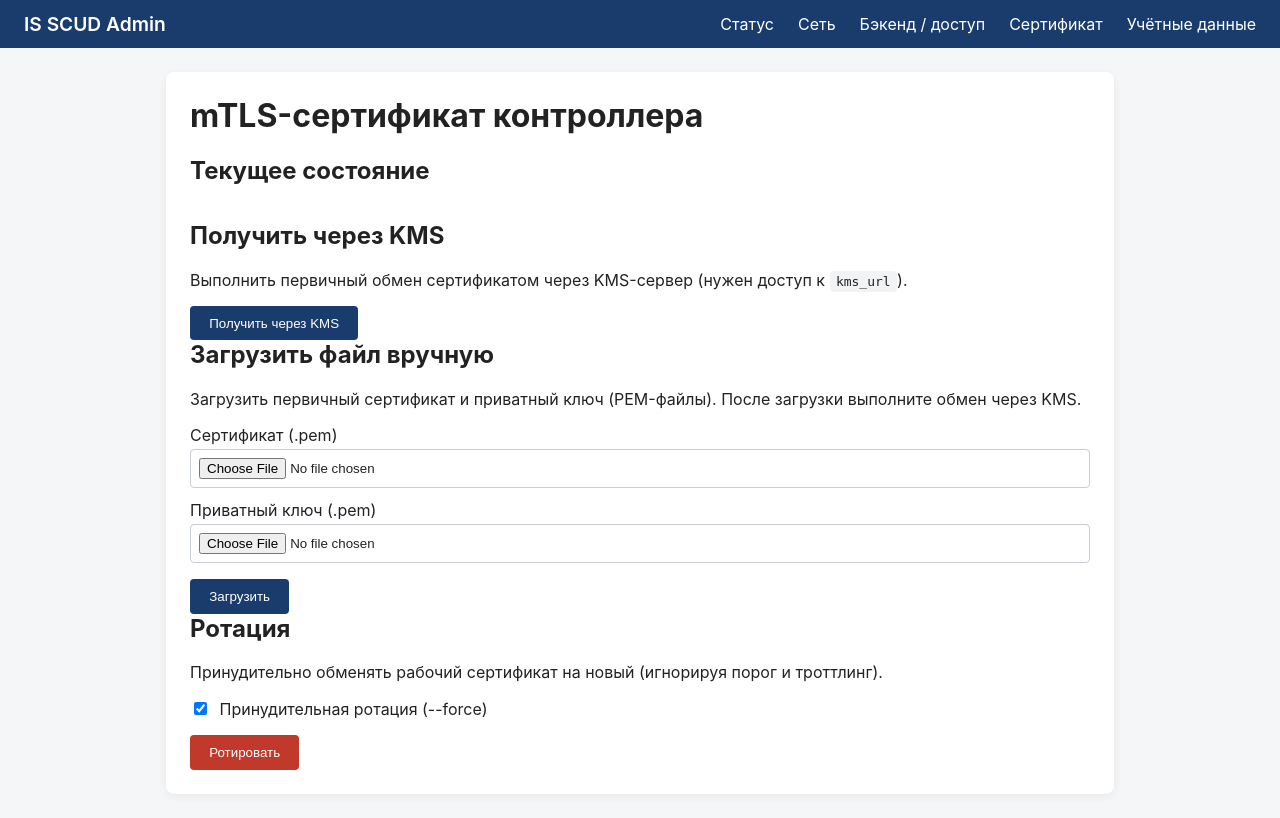
After one commit to Peim0n/scud_lgtu, a Flask app: template app/interfaces/web/templates/cert.html in a window 1280 px wide. The commit adds this page. Run offline with Flask 3, Linux system fonts and the light colour scheme; the template is opened without the code that fills it, so the values that code supplies are empty; some libraries are stand-ins or nearby versions.

Commit message:
Add certificate management page to web admin
- New /cert page with three actions:
  1. Get certificate via KMS (bootstrap)
  2. Upload cert/key PEM files manually (import-initial)
  3. Force rotation of working certificate
- Reuses cmd_cert_* functions from CLI (lazy import to avoid circular dep)
- Add cert.html template and nav link
- Add tests for cert page, bootstrap, rotate, and import dispatch

```diff
--- a/app/interfaces/web/server.py
+++ b/app/interfaces/web/server.py
@@ -98,6 +98,10 @@ def _register_routes(app: Flask) -> None:
     app.route("/backend/save", methods=["POST"])(require_auth(backend_save))
     app.route("/auth")(require_auth(auth_page))
     app.route("/auth/save", methods=["POST"])(require_auth(auth_save))
+    app.route("/cert")(require_auth(cert_page))
+    app.route("/cert/bootstrap", methods=["POST"])(require_auth(cert_bootstrap))
+    app.route("/cert/import", methods=["POST"])(require_auth(cert_import))
+    app.route("/cert/rotate", methods=["POST"])(require_auth(cert_rotate))
 
 
 def index() -> str:
@@ -187,6 +191,82 @@ def backend_save() -> Any:
     obj_cfg.save(override, cfg_path)
     flash("Объектный конфиг сохранён.", "success")
     return redirect(url_for("backend_page"))
+
+
+# ---------------------------------------------------------------------------
+# Cert: управление mTLS-сертификатом (KMS или загрузка файла)
+# ---------------------------------------------------------------------------
+
+
+def cert_page() -> str:
+    """Страница управления сертификатом."""
+    from app.interfaces.cli import cmd_cert_status
+    cfg_path = _config_path(current_app)
+    status = cmd_cert_status(cfg_path)
+    return render_template("cert.html", status=status)
+
+
+def cert_bootstrap() -> Any:
+    """Выполнить первичный обмен через KMS."""
+    from app.interfaces.cli import cmd_cert_bootstrap as do_bootstrap
+    cfg_path = _config_path(current_app)
+    result = do_bootstrap(cfg_path)
+    if "error" in result:
+        flash(f"Ошибка: {result['error']}", "error")
+    else:
+        flash("Первичный обмен выполнен через KMS.", "success")
+    return redirect(url_for("cert_page"))
+
+
+def cert_import() -> Any:
+    """Импортировать первичный сертификат/ключ из загруженных файлов."""
+    from app.interfaces.cli import cmd_cert_import_initial
+    cfg_path = _config_path(current_app)
+
+    cert_file = request.files.get("cert_file")
+    key_file = request.files.get("key_file")
+    if not cert_file or not key_file:
+        flash("Нужно выбрать оба файла: сертификат и ключ.", "error")
+        return redirect(url_for("cert_page"))
+
+    try:
+        cert_pem = cert_file.read().decode("utf-8")
+        key_pem = key_file.read().decode("utf-8")
+    except UnicodeDecodeError:
+        flash("Файлы должны быть в текстовом формате PEM.", "error")
+        return redirect(url_for("cert_page"))
+
+    # Сохраняем во временные файлы и переиспользуем cmd_cert_import_initial
+    import tempfile
+    with tempfile.TemporaryDirectory() as tmpdir:
+        cert_path = os.path.join(tmpdir, "cert.pem")
+        key_path = os.path.join(tmpdir, "key.pem")
+        with open(cert_path, "w", encoding="utf-8") as f:
+            f.write(cert_pem)
+        with open(key_path, "w", encoding="utf-8") as f:
+            f.write(key_pem)
+        result = cmd_cert_import_initial(cfg_path, cert_path, key_path)
+
+    if "error" in result:
+        flash(f"Ошибка: {result['error']}", "error")
+    else:
+        flash("Первичный сертификат импортирован. Теперь выполните обмен через KMS.", "success")
+    return redirect(url_for("cert_page"))
+
+
+def cert_rotate() -> Any:
+    """Принудительная ротация рабочего сертификата."""
+    from app.interfaces.cli import cmd_cert_rotate as do_rotate
+    cfg_path = _config_path(current_app)
+    force = request.form.get("force") == "on"
+    result = do_rotate(cfg_path, force)
+    if "error" in result:
+        flash(f"Ошибка: {result['error']}", "error")
+    elif result.get("rotated"):
+        flash("Сертификат ротирован.", "success")
+    else:
+        flash("Ротация не требуется (порог не достигнут).", "info")
+    return redirect(url_for("cert_page"))
 
 
 # ---------------------------------------------------------------------------
--- a/app/interfaces/web/templates/base.html
+++ b/app/interfaces/web/templates/base.html
@@ -13,6 +13,7 @@
             <li><a href="{{ url_for('index') }}">Статус</a></li>
             <li><a href="{{ url_for('network_page') }}">Сеть</a></li>
             <li><a href="{{ url_for('backend_page') }}">Бэкенд / доступ</a></li>
+            <li><a href="{{ url_for('cert_page') }}">Сертификат</a></li>
             <li><a href="{{ url_for('auth_page') }}">Учётные данные</a></li>
         </ul>
     </nav>
--- /dev/null
+++ b/app/interfaces/web/templates/cert.html
@@ -0,0 +1,51 @@
+{% extends "base.html" %}
+{% block title %}Сертификат — IS SCUD Admin{% endblock %}
+{% block content %}
+<h1>mTLS-сертификат контроллера</h1>
+
+{% if status.error %}
+    <div class="flash flash-error">{{ status.error }}</div>
+{% else %}
+    <section>
+        <h2>Текущее состояние</h2>
+        <table>
+            {% for key, value in status.items() %}
+            <tr><th>{{ key }}</th><td>{{ value }}</td></tr>
+            {% endfor %}
+        </table>
+    </section>
+{% endif %}
+
+<section>
+    <h2>Получить через KMS</h2>
+    <p>Выполнить первичный обмен сертификатом через KMS-сервер (нужен доступ к <code>kms_url</code>).</p>
+    <form method="post" action="{{ url_for('cert_bootstrap') }}">
+        <button type="submit">Получить через KMS</button>
+    </form>
+</section>
+
+<section>
+    <h2>Загрузить файл вручную</h2>
+    <p>Загрузить первичный сертификат и приватный ключ (PEM-файлы). После загрузки выполните обмен через KMS.</p>
+    <form method="post" action="{{ url_for('cert_import') }}" enctype="multipart/form-data">
+        <label>Сертификат (.pem) <input type="file" name="cert_file" accept=".pem,.crt,.txt"></label>
+        <label>Приватный ключ (.pem) <input type="file" name="key_file" accept=".pem,.key,.txt"></label>
+        <div class="actions">
+            <button type="submit">Загрузить</button>
+        </div>
+    </form>
+</section>
+
+<section>
+    <h2>Ротация</h2>
+    <p>Принудительно обменять рабочий сертификат на новый (игнорируя порог и троттлинг).</p>
+    <form method="post" action="{{ url_for('cert_rotate') }}">
+        <label class="checkbox">
+            <input type="checkbox" name="force" checked> Принудительная ротация (--force)
+        </label>
+        <div class="actions">
+            <button type="submit" class="danger">Ротировать</button>
+        </div>
+    </form>
+</section>
+{% endblock %}
```
Also changed, not shown: app/tests/test_web_interface.py (+34 -0 lines).
